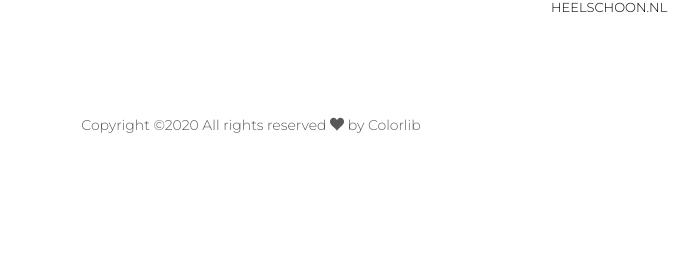
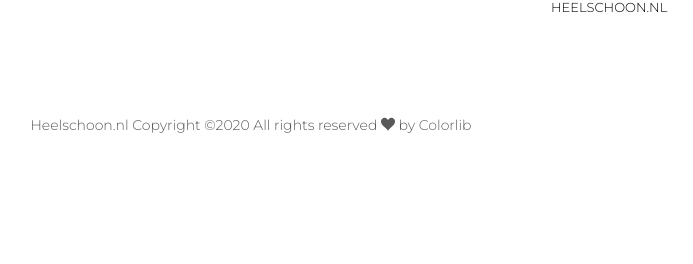
Before and after one commit to aaomoware/veryclean, a Flask app: page /customer/register in a window 1280 px wide. Shown: the part 1742-2006 px from the top of the page, without its empty margins (389-1082 px from the left). Run offline with Flask 2, Linux system fonts and the light colour scheme; some libraries are stand-ins or nearby versions.

Commit message:
Heelschoon.nl

```diff
--- a/shop/templates/footer.html
+++ b/shop/templates/footer.html
@@ -49,9 +49,8 @@
 				<div class="row">
 					<div class="col-sm-12 text-center">
 						<p>
-							<span><!-- Link back to Colorlib can't be removed. Template is licensed under CC BY 3.0. -->
-Copyright &copy;<script>document.write(new Date().getFullYear());</script> All rights reserved <i class="icon-heart" aria-hidden="true"></i> by <a href="https://colorlib.com" target="_blank">Colorlib</a>
-<!-- Link back to Colorlib can't be removed. Template is licensed under CC BY 3.0. --></span>
+							<span>Heelschoon.nl
+Copyright &copy;<script>document.write(new Date().getFullYear());</script> All rights reserved <i class="icon-heart" aria-hidden="true"></i> by <a href="https://colorlib.com" target="_blank">Colorlib</a></span>
 						</p>
 					</div>
 				</div>
```
